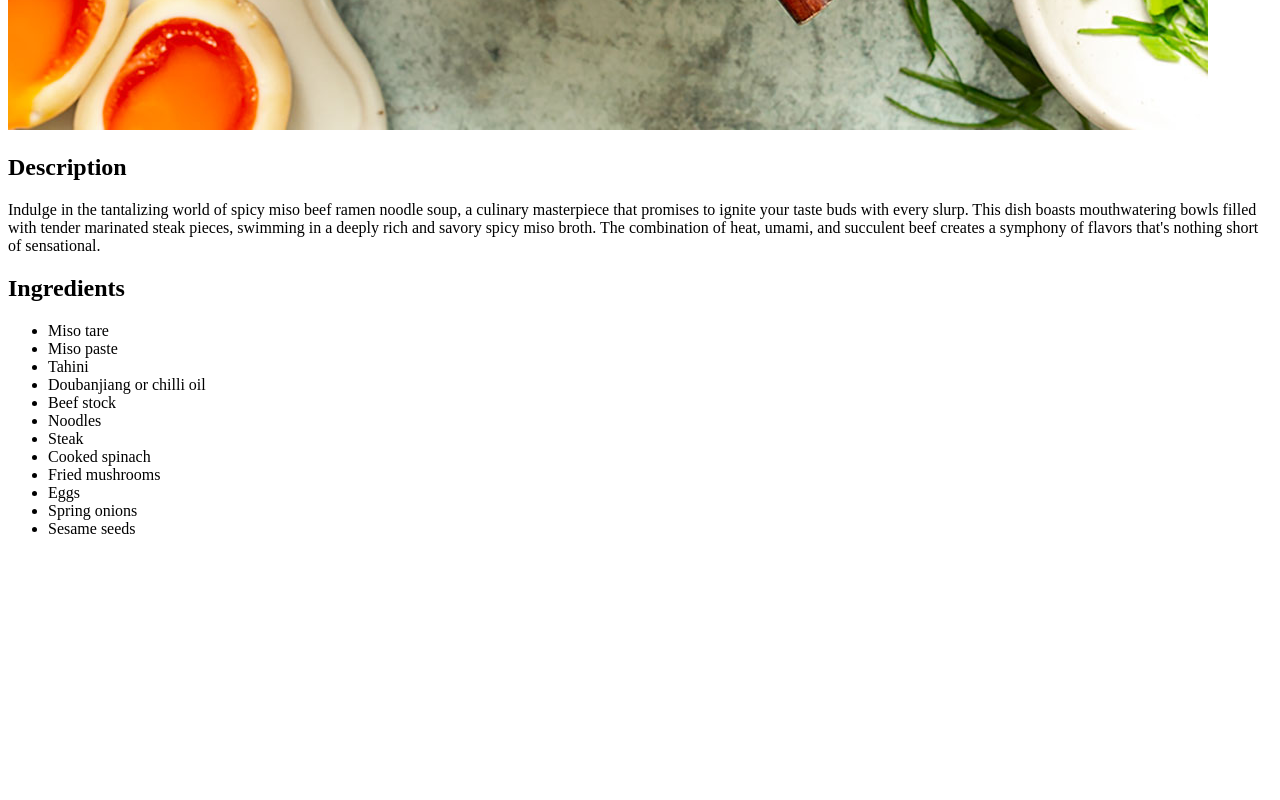
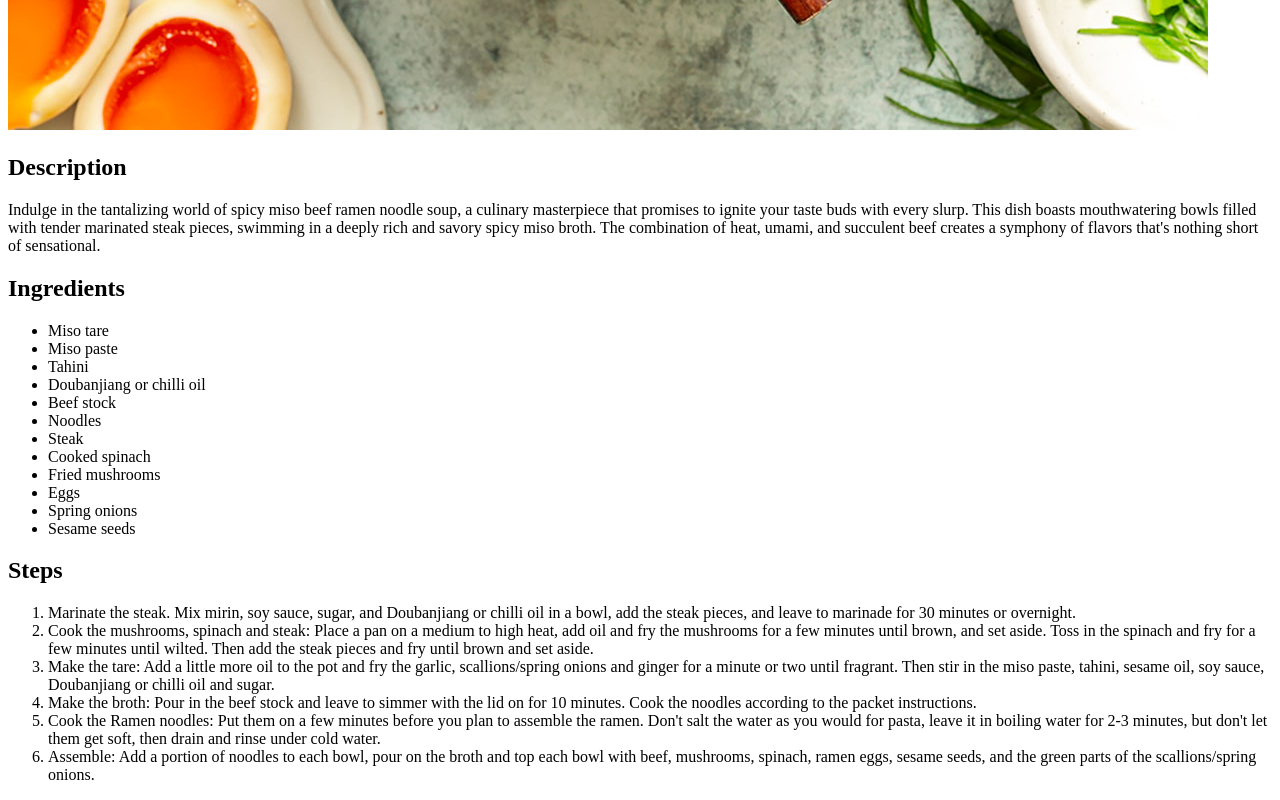
Before and after one commit to PhillJules/Phills-recipes, a plain HTML site: page recipes/ramen.html in a window 1280 px wide. Shown: the part 1750-2550 px from the top of the page. Before the commit the page ends 2304 px from the top, so only its background shows below. Drawn offline with Linux system fonts and the light colour scheme.

Commit message:
filled in ordered list
added all the steps to making ramen

```diff
--- a/recipes/ramen.html
+++ b/recipes/ramen.html
@@ -39,6 +39,40 @@
   <li>Sesame seeds</li>
 </ul>
 
+<h2>Steps</h2>
 
+<ol>
+  <li>
+    Marinate the steak. Mix mirin, soy sauce, sugar, and Doubanjiang or chilli
+    oil in a bowl, add the steak pieces, and leave to marinade for 30 minutes or overnight.
+  </li>
+  <li>
+    Cook the mushrooms, spinach and steak: Place a pan on a medium to high heat,
+    add oil and fry the mushrooms for a few minutes until brown, and set aside.
+    Toss in the spinach and fry for a few minutes until wilted.
+    Then add the steak pieces and fry until brown and set aside.
+  </li>
+  <li>
+    Make the tare: Add a little more oil to the pot and fry the garlic,
+    scallions/spring onions and ginger for a minute or two until fragrant.
+    Then stir in the miso paste, tahini, sesame oil, soy sauce, Doubanjiang
+    or chilli oil and sugar.
+  </li>
+  <li>
+    Make the broth: Pour in the beef stock and leave to simmer with the lid
+    on for 10 minutes. Cook the noodles according to the packet instructions.
+  </li>
+  <li>
+    Cook the Ramen noodles: Put them on a few minutes before you plan
+    to assemble the ramen. Don't salt the water as you would for pasta, leave it
+    in boiling water for 2-3 minutes, but don't let them get soft, then drain
+    and rinse under cold water.
+  </li>
+  <li>
+    Assemble: Add a portion of noodles to each bowl, pour on the broth and top
+    each bowl with beef, mushrooms, spinach,
+    ramen eggs, sesame seeds, and the green parts of the scallions/spring onions.
+  </li>
+</ol>
 </body>
 </html>
```
